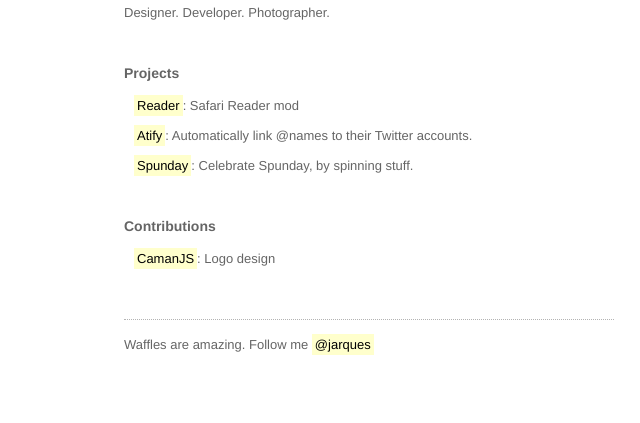
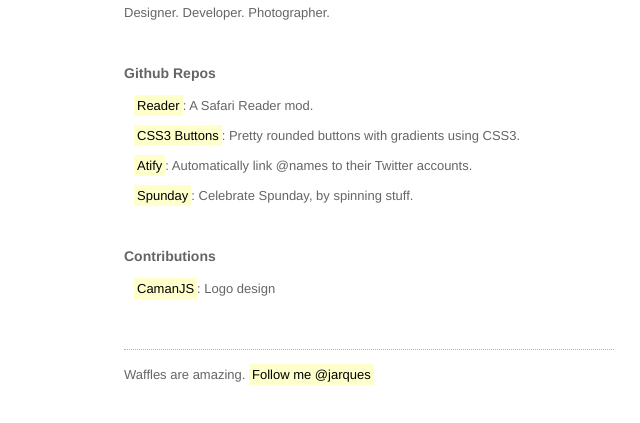
Before and after one commit to jarques/jarques.github.com, a plain HTML site: page index.html in a window 1280 px wide. Shown: the part 117-540 px from the top of the page, without its empty margins (271-911 px from the left). Drawn offline with Linux system fonts and the light colour scheme.

Commit message:
added CSS3 buttons link

```diff
--- a/index.html
+++ b/index.html
@@ -16,8 +16,9 @@
     <h1>jarques @ github</h1>
     <p>Designer. Developer. Photographer.</p>
 
-    <p class="heading">Projects</p>
-    <p class="list"><a href="https://github.com/jarquesp/Safari-Reader">Reader</a>: Safari Reader mod</p>
+    <p class="heading">Github Repos</p>
+    <p class="list"><a href="https://github.com/jarquesp/Safari-Reader">Reader</a>: A Safari Reader mod.</p>
+    <p class="list"><a href="https://github.com/jarquesp/CSS3-Buttons">CSS3 Buttons</a>: Pretty rounded buttons with gradients using CSS3.</p>
     <p class="list"><a href="https://github.com/jarquesp/Atify">Atify</a>: Automatically link @names to their Twitter accounts.</p>
     <p class="list"><a href="http://jpretorius.com/spunday.php">Spunday</a>: Celebrate Spunday, by spinning stuff.</p>
 
@@ -25,7 +26,7 @@
     <p class="list"><a href="https://github.com/meltingice/CamanJS">CamanJS</a>: Logo design</p>
 
     <div class="note">
-      <p>Waffles are amazing. Follow me <a href="http://twitter.com/jarques">@jarques</a></p>
+      <p>Waffles are amazing. <a href="http://twitter.com/jarques">Follow me @jarques</a></p>
     </div>
   </div>
 
```
